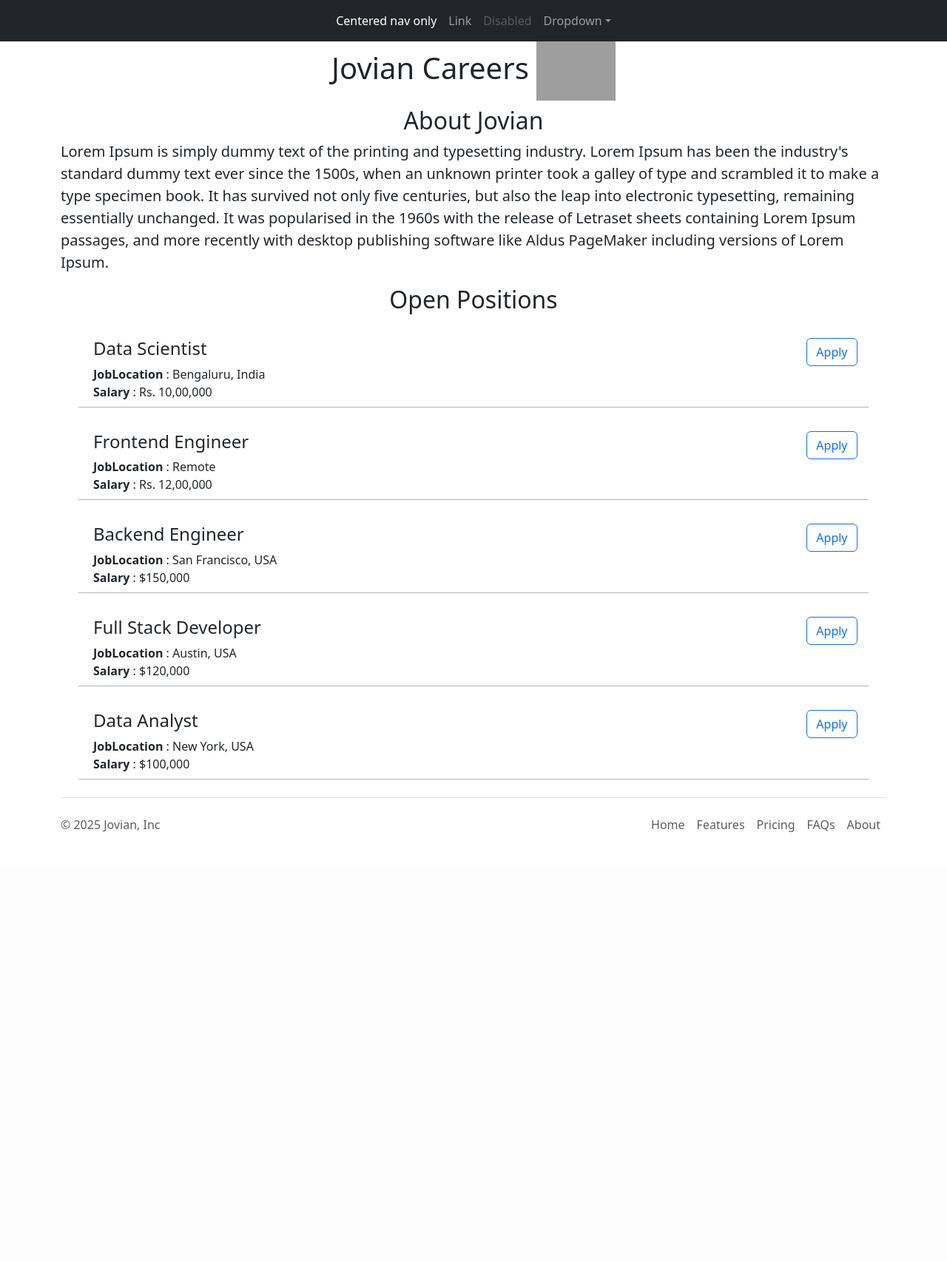
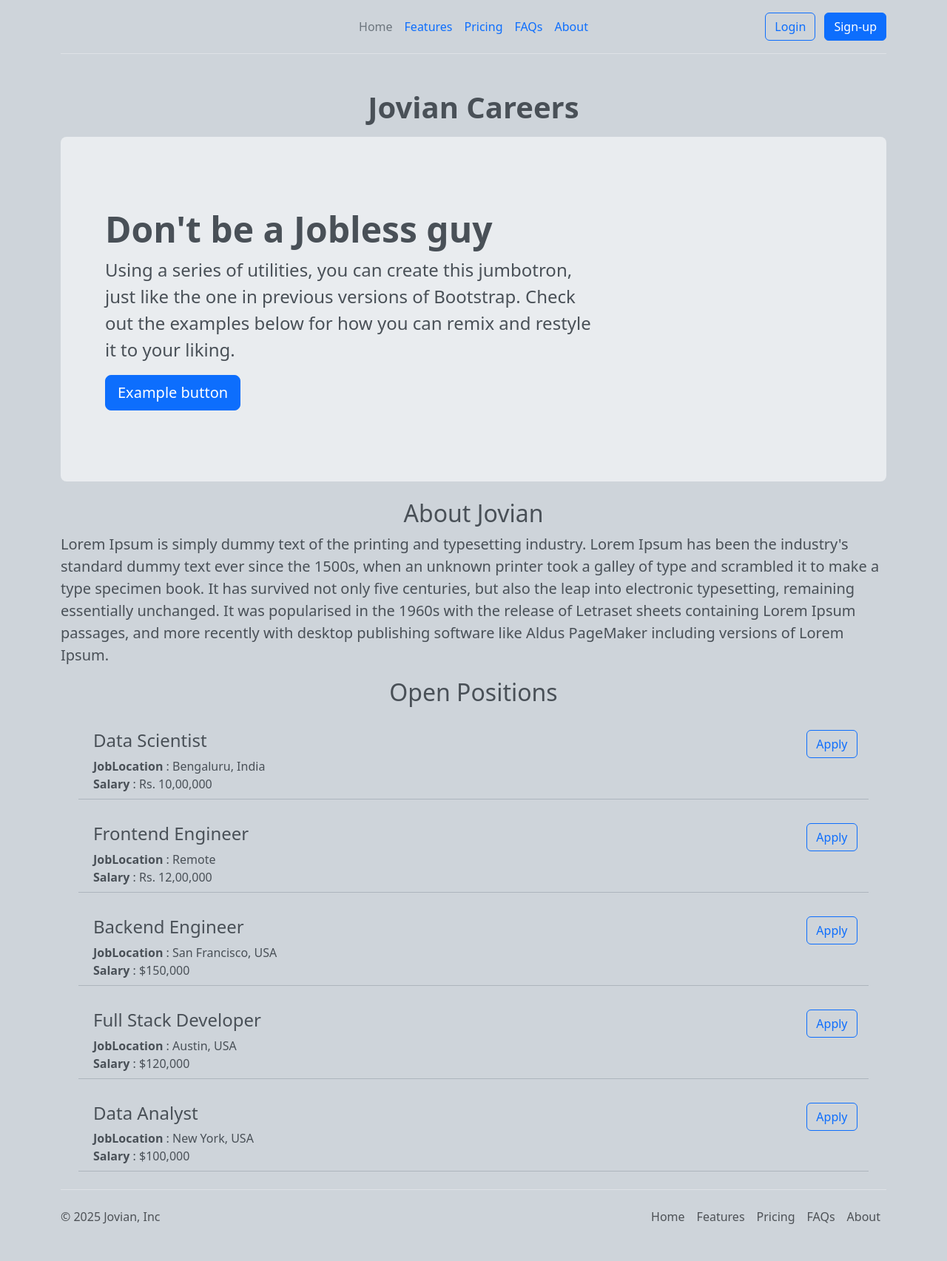
Before and after one commit to dipesh4000/Jovian_Clone, a Flask app: page / in a window 1280 px wide. Shown: the whole page at 74% size. Before the commit the page ends 1125 px from the top, so only its background shows below. Run offline with Flask 3, Linux system fonts and the light colour scheme; grey boxes are pictures that could not be loaded.

Commit message:
add some new elements

```diff
--- a/templates/foot.html
+++ b/templates/foot.html
@@ -4,7 +4,7 @@
             &copy; 2025 Jovian, Inc
         </p>
         <a href="/"
-            class="col-md-4 d-flex align-items-center justify-content-center mb-3 mb-md-0 me-md-auto link-body-emphasis text-decoration-none"
+            class="col-md-4 d-flex align-items-center justify-content-center mb-3 mb-md-0 me-md-auto link-body-emphasis text-light"
             aria-label="Bootstrap">
             <svg class="bi me-2" width="40" height="32" aria-hidden="true">
                 <use xlink:href="#bootstrap"></use>
--- /dev/null
+++ b/templates/head.html
@@ -0,0 +1,25 @@
+<div class="container">
+    <header
+        class="d-flex flex-wrap align-items-center justify-content-center justify-content-md-between py-3 mb-4 border-bottom">
+        <div class="col-md-3 mb-2 mb-md-0">
+            <a href="/" class="d-inline-flex link-body-emphasis text-decoration-none">
+                <svg class="bi" width="40" height="32" role="img" aria-label="Bootstrap">
+                    <use xlink:href="#bootstrap"></use>
+                </svg>
+            </a>
+        </div>
+        <ul class="nav col-12 col-md-auto mb-2 justify-content-center mb-md-0">
+            <li><a href="#" class="nav-link px-2 link-secondary">Home</a></li>
+            <li><a href="#" class="nav-link px-2">Features</a></li>
+            <li><a href="#" class="nav-link px-2">Pricing</a></li>
+            <li><a href="#" class="nav-link px-2">FAQs</a></li>
+            <li><a href="#" class="nav-link px-2">About</a></li>
+        </ul>
+        <div class="col-md-3 text-end">
+            <button type="button" class="btn btn-outline-primary me-2">
+                Login
+            </button>
+            <button type="button" class="btn btn-primary">Sign-up</button>
+        </div>
+    </header>
+</div>
--- a/templates/index.html
+++ b/templates/index.html
@@ -5,13 +5,14 @@
   <meta name="viewport" content="width=device-width, initial-scale=1">
   <title>Flask 🌶️</title>
   <link rel="icon" type="image/x-icon" href="static\favicon.ico">
-  <link href="https://cdn.jsdelivr.net/npm/bootstrap@5.3.8/dist/css/bootstrap.min.css" rel="stylesheet" integrity="sha384-sRIl4kxILFvY47J16cr9ZwB07vP4J8+LH7qKQnuqkuIAvNWLzeN8tE5YBujZqJLB" crossorigin="anonymous">
-  </head>
+  <link href="https://cdn.jsdelivr.net/npm/bootstrap@5.3.8/dist/css/bootstrap.min.css" rel="stylesheet"
+  integrity="sha384-sRIl4kxILFvY47J16cr9ZwB07vP4J8+LH7qKQnuqkuIAvNWLzeN8tE5YBujZqJLB" crossorigin="anonymous">
 </head>
-<body>
-  {% include 'nav.html' %}
+<body class="bg-dark-subtle text-dark-emphasis">
+  {% include 'head.html' %}
   <div class="container" >
-  <h1 class="text-center mt-3 mb-2">Jovian Careers <img src="static\20943638.jpg" alt="image" height="80px"></h1>
+  <h1 class="text-center fw-bold fs-1 mt-5 mb-3">Jovian Careers</h1>
+  {% include 'jumbotron.html' %}
   <h2 class="text-center"> About Jovian</h2>
   <p class="lead">Lorem Ipsum is simply dummy text of the printing
     and typesetting industry. Lorem Ipsum has been the
--- a/templates/jobsinfo.html
+++ b/templates/jobsinfo.html
@@ -11,6 +11,6 @@
         </div>
     </div>
     <div class="col-1">
-        <a href="https://boards.4chan.org/a/thread/284139057" type="button" class="btn btn-outline-primary">Apply</a>
+        <a href="https://boards.4chan.org/a/thread/284139057" target="_blank" type="button" class="btn btn-outline-primary">Apply</a>
     </div>
 </div>
--- /dev/null
+++ b/templates/jumbotron.html
@@ -0,0 +1,14 @@
+<div class="p-5 mb-4  bg-body-secondary rounded-3">
+    <div class="container-fluid py-5">
+        <h1 class="display-5 fw-bold">Don't be a Jobless guy</h1>
+        <p class="col-md-8 fs-4">
+            Using a series of utilities, you can create this jumbotron, just
+            like the one in previous versions of Bootstrap. Check out the
+            examples below for how you can remix and restyle it to your
+            liking.
+        </p>
+        <button class="btn btn-primary btn-lg" type="button">
+            Example button
+        </button>
+    </div>
+</div>
--- a/templates/nav.html
+++ /dev/null
@@ -1,31 +0,0 @@
-<nav class="navbar navbar-expand-lg navbar-dark bg-dark fixed-top" aria-label="Tenth navbar example">
-    <div class="container-fluid ">
-        <button class="navbar-toggler" type="button" data-bs-toggle="collapse" data-bs-target="#navbarsExample08"
-            aria-controls="navbarsExample08" aria-expanded="false" aria-label="Toggle navigation">
-            <span class="navbar-toggler-icon"></span>
-        </button>
-        <div class="collapse navbar-collapse justify-content-md-center" id="navbarsExample08">
-            <ul class="navbar-nav">
-                <li class="nav-item">
-                    <a class="nav-link active" aria-current="page" href="#">Centered nav only</a>
-                </li>
-                <li class="nav-item"><a class="nav-link" href="#">Link</a></li>
-                <li class="nav-item">
-                    <a class="nav-link disabled" aria-disabled="true">Disabled</a>
-                </li>
-                <li class="nav-item dropdown">
-                    <a class="nav-link dropdown-toggle" href="#" data-bs-toggle="dropdown"
-                        aria-expanded="false">Dropdown</a>
-                    <ul class="dropdown-menu">
-                        <li><a class="dropdown-item" href="#">Action</a></li>
-                        <li><a class="dropdown-item" href="#">Another action</a></li>
-                        <li>
-                            <a class="dropdown-item" href="#">Something else here</a>
-                        </li>
-                    </ul>
-                </li>
-            </ul>
-        </div>
-    </div>
-</nav>
-<div style="height: 40px;"></div>
```
